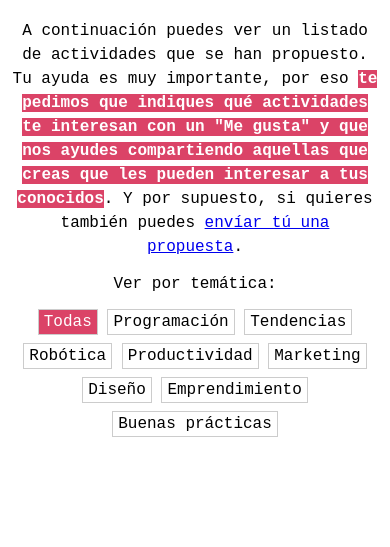
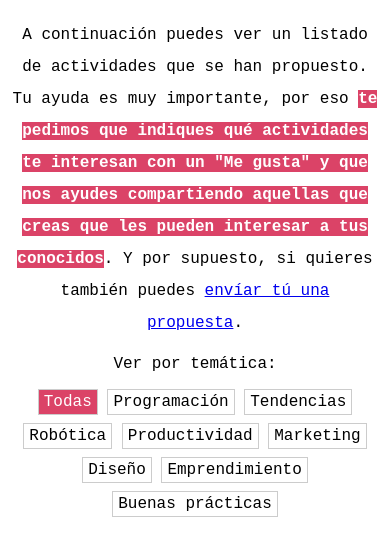
Before and after one commit to TomellosoTech/charlas-propuestas, a plain HTML site: page index.html in a window 390 px wide. Shown: the part 63-610 px from the top of the page. Drawn offline with nearby package versions, Linux system fonts and the light colour scheme.

Commit message:
Increasing line-height on intro text

```diff
--- a/main.css
+++ b/main.css
@@ -338,5 +338,8 @@ body{
         /* border: 1px dotted #ccc; */
         width: 100%;
     }
+    .intro{
+        line-height: 2rem;
+    }
 
 }
```
